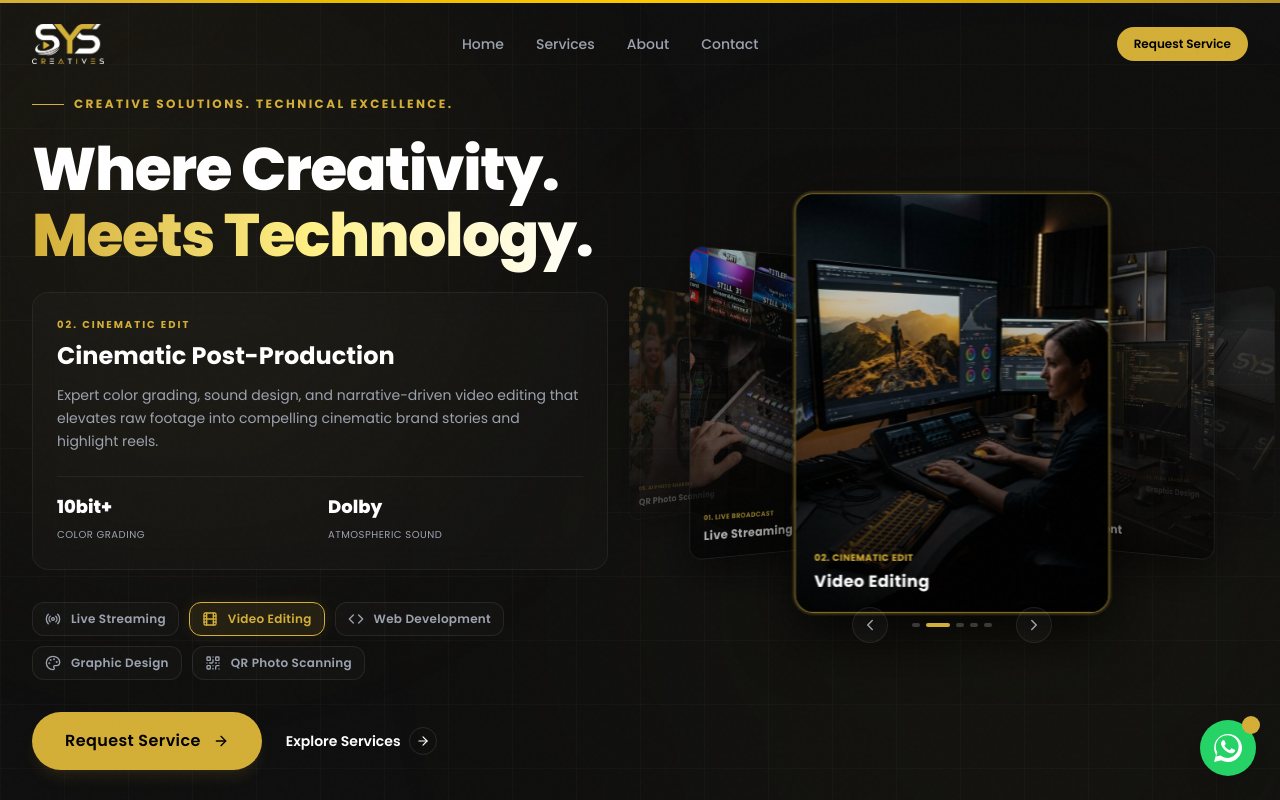
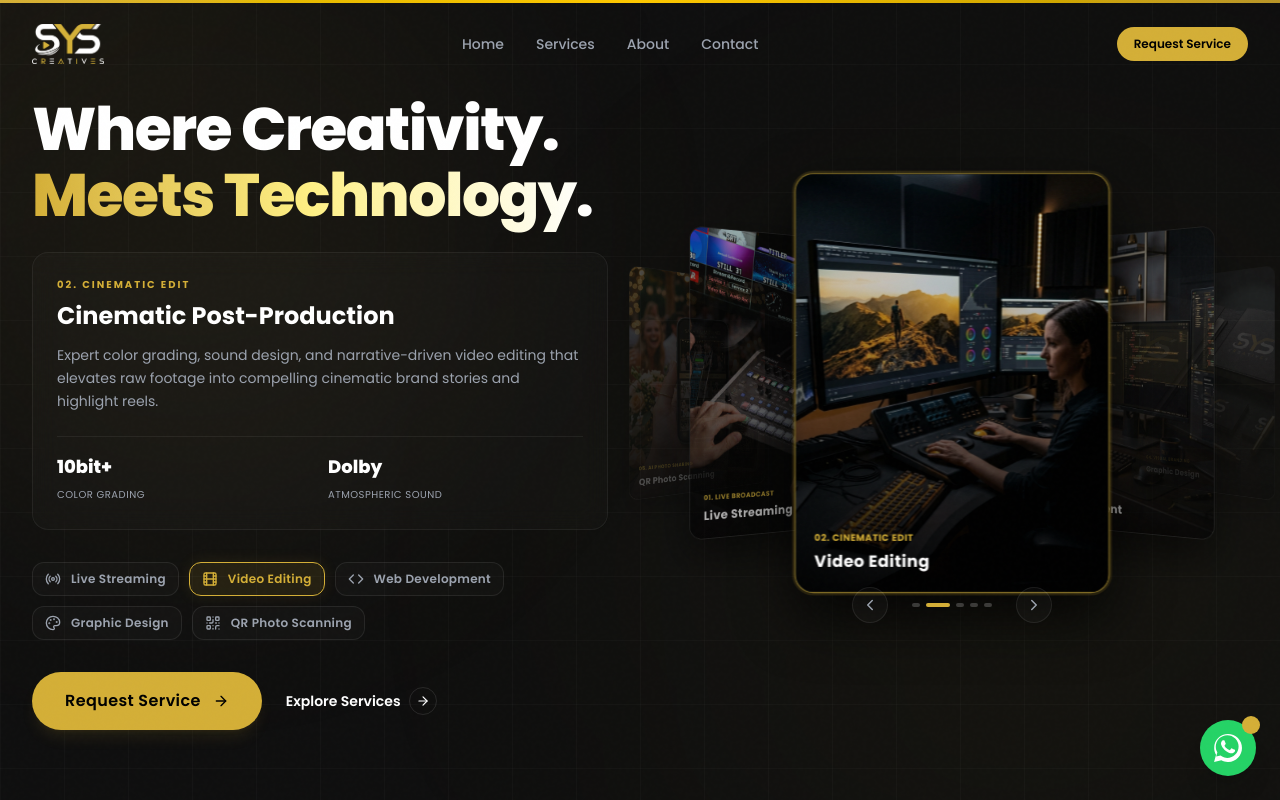
Before and after one commit to Yaswanthsys/syscreatives, a Next.js app: page / in a window 1280 px wide. Shown: the top 800 px of the page. Built offline with nearby package versions, Linux system fonts and the light colour scheme.

Commit message:
Remove Creative Solutions. Technical Excellence badge text from Hero section

```diff
--- a/components/home/Hero.tsx
+++ b/components/home/Hero.tsx
@@ -221,18 +221,7 @@ export default function Hero() {
       <Container className="relative z-10 grid grid-cols-1 lg:grid-cols-12 gap-16 lg:gap-8 items-center h-full w-full">
         {/* Left Column Content */}
         <div className="lg:col-span-6 flex flex-col text-left">
-          {/* Badge */}
-          <motion.div
-            initial={{ opacity: 0, y: 15 }}
-            animate={{ opacity: 1, y: 0 }}
-            transition={{ duration: 0.6 }}
-            className="flex items-center gap-2.5 mb-6"
-          >
-            <span className="h-[1px] w-8 bg-gold" />
-            <span className="text-[10px] sm:text-xs font-bold text-gold uppercase tracking-[0.2em] font-sans">
-              Creative Solutions. Technical Excellence.
-            </span>
-          </motion.div>
+
 
           {/* Heading */}
           <motion.h1
```
